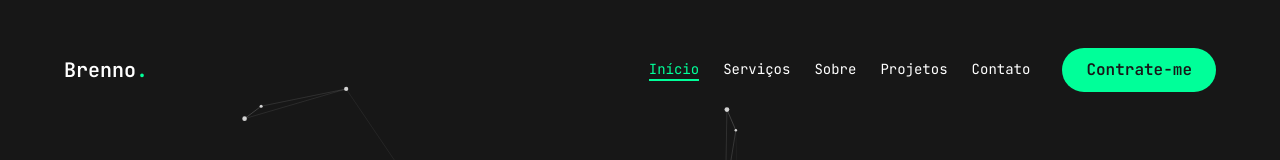
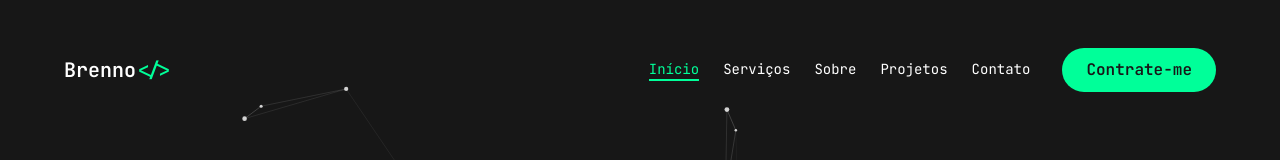
Before and after one commit to BrennoAlenkar/brenno-portfolio, a Next.js app: page / in a window 1280 px wide. Shown: the top 160 px of the page. Built offline with nearby package versions, Linux system fonts and the light colour scheme.

Commit message:
feat:  ajusta textos do portfólio

```diff
--- a/components/Header.jsx
+++ b/components/Header.jsx
@@ -13,7 +13,7 @@ const Header = () => {
         {/* logo */}
         <Link href="/">
           <h1 className="text-xl font-semibold">
-            Brenno<span className="text-accent">.</span>
+            Brenno<span className="text-accent">&lt;/&gt;</span>
           </h1>
         </Link>
 
--- a/components/MobileNav.jsx
+++ b/components/MobileNav.jsx
@@ -25,7 +25,7 @@ const MobileNav = () => {
         <div className="mt-32 mb-8 text-center text-2xl">
           <Link href="/">
             <h1 className="text-4xl font-semibold text-white">
-              Brenno<span className='text-accent'>&lt;/&gt;</span>
+              Brenno<span className='text-accent'>.</span>
             </h1>
           </Link>
         </div>
```
